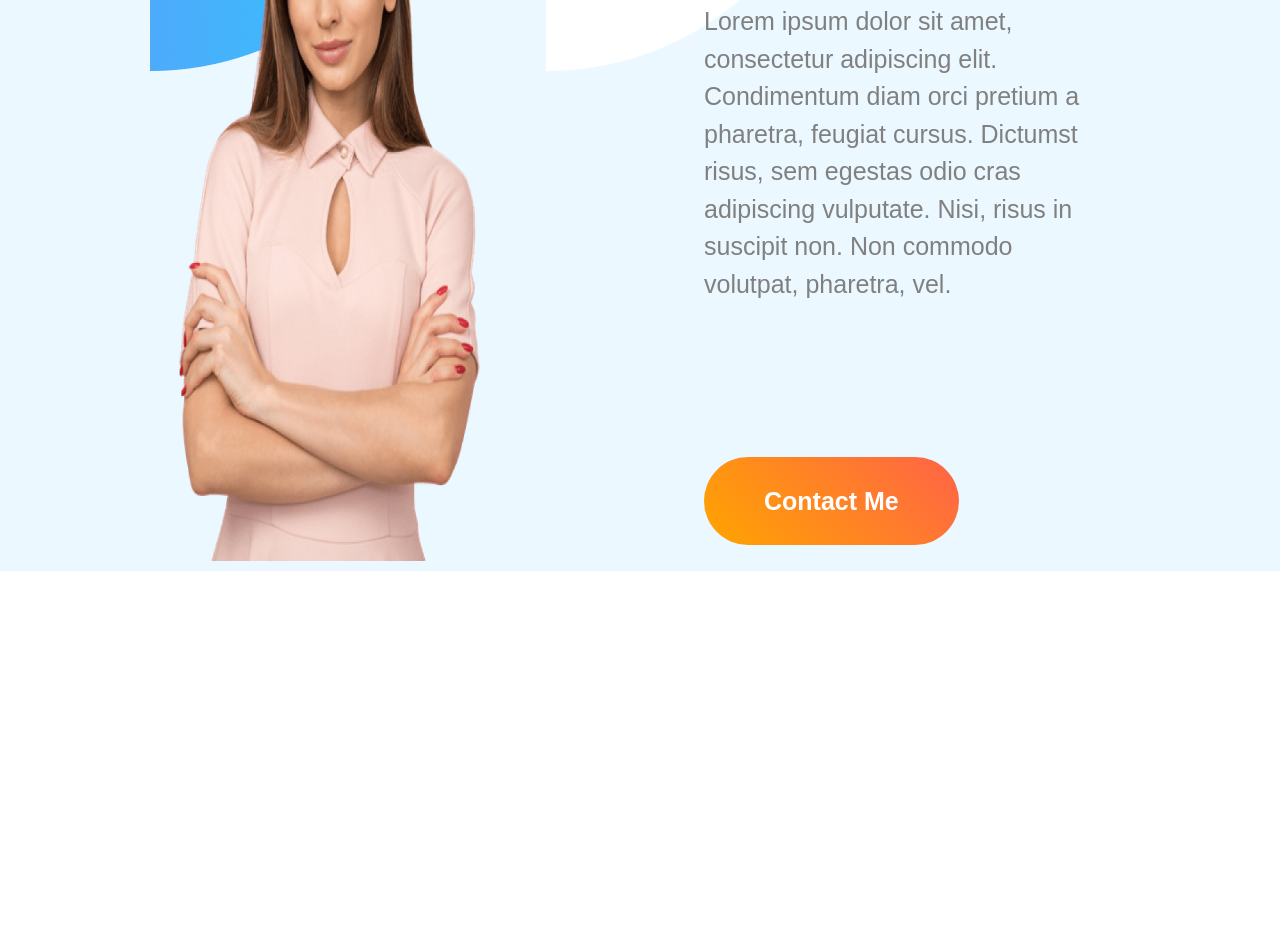
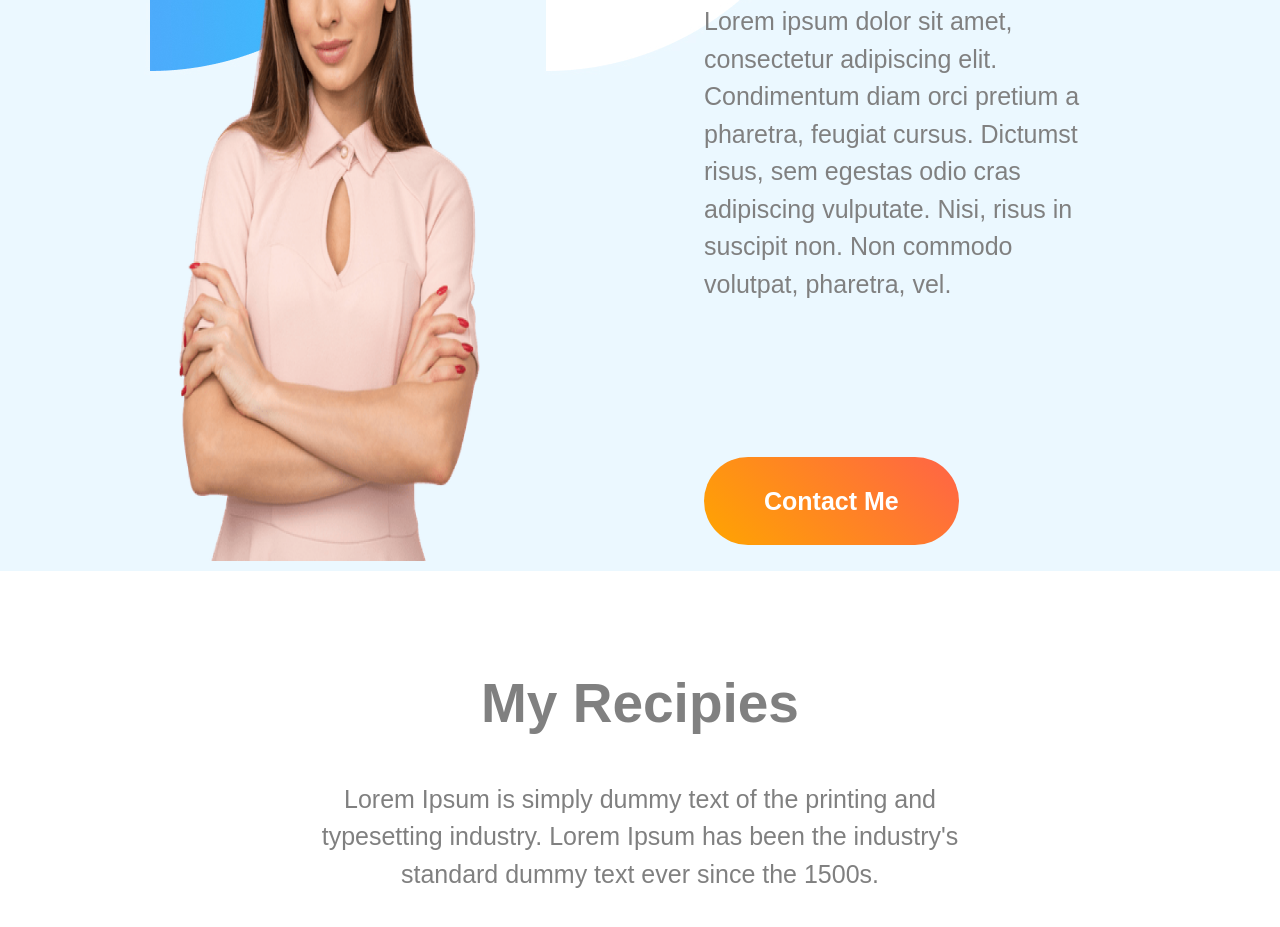
Before and after one commit to lutfor779/first-assignment, a plain HTML site: page index.html in a window 1280 px wide. Shown: the part 1429-2356 px from the top of the page. Drawn offline with Linux system fonts and the light colour scheme.

Commit message:
3rd text added

```diff
--- a/index.html
+++ b/index.html
@@ -7,7 +7,7 @@
     <meta name="viewport" content="width=device-width, initial-scale=1.0">
     <link rel="preconnect" href="https://fonts.googleapis.com">
     <link rel="preconnect" href="https://fonts.gstatic.com" crossorigin>
-    <linkhref="https://fonts.googleapis.com/css2?family=Poppins&display=swap" rel="stylesheet">
+    <linkhref="https: //fonts.googleapis.com/css2?family=Poppins&display=swap" rel="stylesheet">
         <link rel="stylesheet" href="style.css">
         <title>Food Network</title>
 </head>
@@ -39,9 +39,20 @@
                 commodo volutpat, pharetra, vel.
             </p>
             <p id="contact-me">
-                <a class="ancor" href="">Contact Me</a>
+                <a class="ancor" href="" target="_blank">Contact Me</a>
             </p>
         </div>
+    </section>
+
+    <section>
+        <div id="text-format">
+            <h2>My Recipies</h2>
+        <p>
+            Lorem Ipsum is simply dummy text of the printing and typesetting industry.
+            Lorem Ipsum has been the industry's standard dummy text ever since the 1500s.
+        </p>
+        </div>
+
     </section>
 </body>
 
--- a/style.css
+++ b/style.css
@@ -68,3 +68,9 @@ span {
 #contact-me {
   margin-top: 180px;
 }
+#text-format {
+  text-align: center;
+  margin-top: -300px;
+  width: 50%;
+  padding-left: 25%;
+}
```
